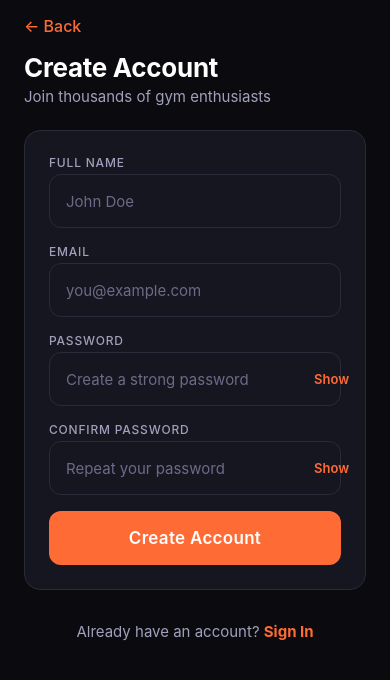
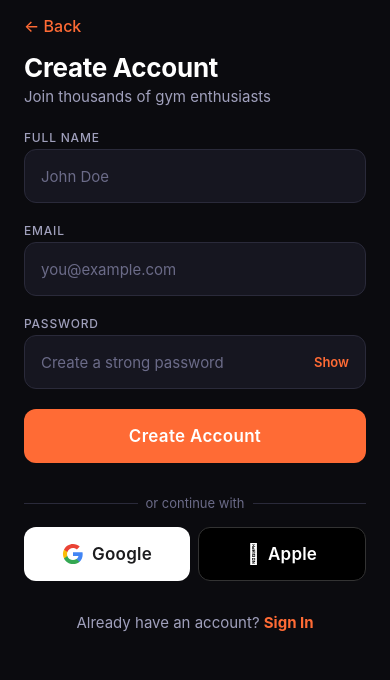
Before and after one commit to esiebomaj/Gymbuddy, a React Native app: screen /SignUp in a window 390 px wide. Shown: the top 680 px of the page. Built offline with nearby package versions, Linux system fonts and the light colour scheme.

Commit message:
feat: real Google SVG logo, splash screen branding, auth UI polish, remove logo from SignIn

```diff
--- a/src/components/common/SocialButton.tsx
+++ b/src/components/common/SocialButton.tsx
@@ -3,9 +3,9 @@ import {
   TouchableOpacity,
   Text,
   StyleSheet,
-  View,
   ActivityIndicator,
 } from 'react-native';
+import Svg, {Path} from 'react-native-svg';
 import {Colors, Spacing, Radius, Typography} from '../../theme';
 
 interface SocialButtonProps {
@@ -15,9 +15,24 @@ interface SocialButtonProps {
 }
 
 const GoogleLogo = () => (
-  <View style={styles.googleLogo}>
-    <Text style={styles.googleLogoText}>G</Text>
-  </View>
+  <Svg width={22} height={22} viewBox="0 0 24 24">
+    <Path
+      d="M22.56 12.25c0-.78-.07-1.53-.2-2.25H12v4.26h5.92c-.26 1.37-1.04 2.53-2.21 3.31v2.77h3.57c2.08-1.92 3.28-4.74 3.28-8.09z"
+      fill="#4285F4"
+    />
+    <Path
+      d="M12 23c2.97 0 5.46-.98 7.28-2.66l-3.57-2.77c-.98.66-2.23 1.06-3.71 1.06-2.86 0-5.29-1.93-6.16-4.53H2.18v2.84C3.99 20.53 7.7 23 12 23z"
+      fill="#34A853"
+    />
+    <Path
+      d="M5.84 14.09c-.22-.66-.35-1.36-.35-2.09s.13-1.43.35-2.09V7.07H2.18C1.43 8.55 1 10.22 1 12s.43 3.45 1.18 4.93l3.66-2.84z"
+      fill="#FBBC05"
+    />
+    <Path
+      d="M12 5.38c1.62 0 3.06.56 4.21 1.64l3.15-3.15C17.45 2.09 14.97 1 12 1 7.7 1 3.99 3.47 2.18 7.07l3.66 2.84c.87-2.6 3.3-4.53 6.16-4.53z"
+      fill="#EA4335"
+    />
+  </Svg>
 );
 
 // Apple logo character (U+F8FF) renders as  on Apple devices
@@ -49,7 +64,7 @@ const SocialButton: React.FC<SocialButtonProps> = ({
               styles.buttonText,
               isGoogle ? styles.googleText : styles.appleText,
             ]}>
-            {isGoogle ? 'Continue with Google' : 'Continue with Apple'}
+            {isGoogle ? 'Google' : 'Apple'}
           </Text>
         </>
       )}
@@ -59,6 +74,7 @@ const SocialButton: React.FC<SocialButtonProps> = ({
 
 const styles = StyleSheet.create({
   button: {
+    flex: 1,
     flexDirection: 'row',
     alignItems: 'center',
     justifyContent: 'center',
@@ -73,19 +89,6 @@ const styles = StyleSheet.create({
     backgroundColor: Colors.appleBg,
     borderWidth: 1,
     borderColor: '#333333',
-  },
-  googleLogo: {
-    width: 22,
-    height: 22,
-    borderRadius: 11,
-    justifyContent: 'center',
-    alignItems: 'center',
-  },
-  googleLogoText: {
-    fontSize: 17,
-    fontWeight: '700',
-    color: '#4285F4',
-    lineHeight: 22,
   },
   appleLogoText: {
     fontSize: 20,
--- a/src/screens/auth/SignInScreen.tsx
+++ b/src/screens/auth/SignInScreen.tsx
@@ -14,9 +14,9 @@ import {SafeAreaView} from 'react-native-safe-area-context';
 import {NativeStackNavigationProp} from '@react-navigation/native-stack';
 import {AuthStackParamList} from '../../navigation/types';
 import {Colors, Spacing, Radius, Typography} from '../../theme';
-import {Dumbbell} from 'lucide-react-native';
 import InputField from '../../components/common/InputField';
 import PrimaryButton from '../../components/common/PrimaryButton';
+import SocialButton from '../../components/common/SocialButton';
 import {useAuth} from '../../context/AuthContext';
 
 type Props = {
@@ -28,8 +28,9 @@ const SignInScreen: React.FC<Props> = ({navigation}) => {
   const [password, setPassword] = useState('');
   const [errors, setErrors] = useState<{email?: string; password?: string}>({});
   const [loading, setLoading] = useState(false);
+  const [socialLoading, setSocialLoading] = useState<'google' | 'apple' | null>(null);
 
-  const {signIn} = useAuth();
+  const {signIn, signInWithGoogle, signInWithApple} = useAuth();
 
   const validate = (): boolean => {
     const newErrors: typeof errors = {};
@@ -59,6 +60,28 @@ const SignInScreen: React.FC<Props> = ({navigation}) => {
     }
   };
 
+  const handleGoogleSignIn = async () => {
+    setSocialLoading('google');
+    try {
+      await signInWithGoogle();
+    } catch (error: any) {
+      Alert.alert('Google Sign In Failed', error.message ?? 'Something went wrong.');
+    } finally {
+      setSocialLoading(null);
+    }
+  };
+
+  const handleAppleSignIn = async () => {
+    setSocialLoading('apple');
+    try {
+      await signInWithApple();
+    } catch (error: any) {
+      Alert.alert('Apple Sign In Failed', error.message ?? 'Something went wrong.');
+    } finally {
+      setSocialLoading(null);
+    }
+  };
+
   return (
     <SafeAreaView style={styles.container} edges={['top', 'bottom']}>
       <StatusBar barStyle="light-content" backgroundColor={Colors.background} />
@@ -72,10 +95,6 @@ const SignInScreen: React.FC<Props> = ({navigation}) => {
 
           {/* ── Hero ── */}
           <View style={styles.hero}>
-            <View style={styles.logoContainer}>
-              <Dumbbell size={44} color={Colors.primary} strokeWidth={1.6} />
-            </View>
-            <Text style={styles.appName}>GymBuddy</Text>
             <Text style={styles.title}>Welcome Back</Text>
             <Text style={styles.subtitle}>
               Sign in to continue your fitness journey
@@ -83,7 +102,7 @@ const SignInScreen: React.FC<Props> = ({navigation}) => {
           </View>
 
           {/* ── Form ── */}
-          <View style={styles.card}>
+          <View style={styles.form}>
             <InputField
               label="Email"
               placeholder="you@example.com"
@@ -123,6 +142,26 @@ const SignInScreen: React.FC<Props> = ({navigation}) => {
             <PrimaryButton title="Sign In" onPress={handleSignIn} loading={loading} />
           </View>
 
+          {/* ── Social ── */}
+          <View style={styles.orRow}>
+            <View style={styles.orLine} />
+            <Text style={styles.orText}>or continue with</Text>
+            <View style={styles.orLine} />
+          </View>
+
+          <View style={styles.socialStack}>
+            <SocialButton
+              provider="google"
+              onPress={handleGoogleSignIn}
+              loading={socialLoading === 'google'}
+            />
+            <SocialButton
+              provider="apple"
+              onPress={handleAppleSignIn}
+              loading={socialLoading === 'apple'}
+            />
+          </View>
+
           {/* ── Footer ── */}
           <View style={styles.footer}>
             <Text style={styles.footerText}>New to GymBuddy? </Text>
@@ -155,24 +194,6 @@ const styles = StyleSheet.create({
     paddingTop: Spacing.xxl,
     paddingBottom: Spacing.xl,
   },
-  logoContainer: {
-    width: 88,
-    height: 88,
-    borderRadius: Radius.xl,
-    backgroundColor: Colors.surfaceElevated,
-    borderWidth: 1.5,
-    borderColor: Colors.border,
-    justifyContent: 'center',
-    alignItems: 'center',
-    marginBottom: Spacing.md,
-  },
-  appName: {
-    ...Typography.label,
-    color: Colors.primary,
-    letterSpacing: 3,
-    textTransform: 'uppercase',
-    marginBottom: Spacing.sm,
-  },
   title: {
     ...Typography.h2,
     color: Colors.textPrimary,
@@ -195,6 +216,10 @@ const styles = StyleSheet.create({
     marginBottom: Spacing.lg,
     marginTop: -Spacing.xs,
   },
+  form: {
+    gap: Spacing.xs,
+    marginBottom: Spacing.sm,
+  },
   forgotText: {
     color: Colors.primary,
     fontSize: 14,
@@ -215,6 +240,26 @@ const styles = StyleSheet.create({
     fontSize: 15,
     fontWeight: '700',
   },
+  orRow: {
+    flexDirection: 'row',
+    alignItems: 'center',
+    marginTop: Spacing.lg,
+    marginBottom: Spacing.md,
+    gap: Spacing.sm,
+  },
+  orLine: {
+    flex: 1,
+    height: 1,
+    backgroundColor: Colors.border,
+  },
+  orText: {
+    ...Typography.bodySmall,
+    color: Colors.textMuted,
+  },
+  socialStack: {
+    flexDirection: 'row',
+    gap: Spacing.sm,
+  },
 });
 
 export default SignInScreen;
--- a/src/screens/auth/SignUpScreen.tsx
+++ b/src/screens/auth/SignUpScreen.tsx
@@ -7,6 +7,7 @@ import {
   TouchableOpacity,
   KeyboardAvoidingView,
   Platform,
+  Alert,
   StatusBar,
 } from 'react-native';
 import {SafeAreaView} from 'react-native-safe-area-context';
@@ -15,6 +16,8 @@ import {AuthStackParamList} from '../../navigation/types';
 import {Colors, Spacing, Radius, Typography} from '../../theme';
 import InputField from '../../components/common/InputField';
 import PrimaryButton from '../../components/common/PrimaryButton';
+import SocialButton from '../../components/common/SocialButton';
+import {useAuth} from '../../context/AuthContext';
 
 type Props = {
   navigation: NativeStackNavigationProp<AuthStackParamList, 'SignUp'>;
@@ -24,7 +27,6 @@ interface FormErrors {
   name?: string;
   email?: string;
   password?: string;
-  confirmPassword?: string;
 }
 
 interface StrengthInfo {
@@ -86,8 +88,10 @@ const SignUpScreen: React.FC<Props> = ({navigation}) => {
   const [name, setName] = useState('');
   const [email, setEmail] = useState('');
   const [password, setPassword] = useState('');
-  const [confirmPassword, setConfirmPassword] = useState('');
   const [errors, setErrors] = useState<FormErrors>({});
+  const [socialLoading, setSocialLoading] = useState<'google' | 'apple' | null>(null);
+
+  const {signInWithGoogle, signInWithApple} = useAuth();
 
   const validate = (): boolean => {
     const e: FormErrors = {};
@@ -96,8 +100,6 @@ const SignUpScreen: React.FC<Props> = ({navigation}) => {
     else if (!/\S+@\S+\.\S+/.test(email)) {e.email = 'Enter a valid email address';}
     if (!password) {e.password = 'Password is required';}
     else if (password.length < 6) {e.password = 'Password must be at least 6 characters';}
-    if (!confirmPassword) {e.confirmPassword = 'Please confirm your password';}
-    else if (password !== confirmPassword) {e.confirmPassword = 'Passwords do not match';}
     setErrors(e);
     return Object.keys(e).length === 0;
   };
@@ -112,6 +114,28 @@ const SignUpScreen: React.FC<Props> = ({navigation}) => {
       email: email.trim(),
       password,
     });
+  };
+
+  const handleGoogleSignUp = async () => {
+    setSocialLoading('google');
+    try {
+      await signInWithGoogle();
+    } catch (error: any) {
+      Alert.alert('Google Sign In Failed', error.message ?? 'Something went wrong.');
+    } finally {
+      setSocialLoading(null);
+    }
+  };
+
+  const handleAppleSignUp = async () => {
+    setSocialLoading('apple');
+    try {
+      await signInWithApple();
+    } catch (error: any) {
+      Alert.alert('Apple Sign In Failed', error.message ?? 'Something went wrong.');
+    } finally {
+      setSocialLoading(null);
+    }
   };
 
   return (
@@ -141,7 +165,7 @@ const SignUpScreen: React.FC<Props> = ({navigation}) => {
           </View>
 
           {/* ── Form ── */}
-          <View style={styles.card}>
+          <View style={styles.form}>
             <InputField
               label="Full Name"
               placeholder="John Doe"
@@ -173,18 +197,29 @@ const SignUpScreen: React.FC<Props> = ({navigation}) => {
             />
             {password.length > 0 && <PasswordStrengthBar password={password} />}
 
-            <InputField
-              label="Confirm Password"
-              placeholder="Repeat your password"
-              value={confirmPassword}
-              onChangeText={t => { setConfirmPassword(t); clearError('confirmPassword'); }}
-              isPassword
-              error={errors.confirmPassword}
-            />
-
             <PrimaryButton
               title="Create Account"
               onPress={handleSignUp}
+            />
+          </View>
+
+          {/* ── Social ── */}
+          <View style={styles.orRow}>
+            <View style={styles.orLine} />
+            <Text style={styles.orText}>or continue with</Text>
+            <View style={styles.orLine} />
+          </View>
+
+          <View style={styles.socialStack}>
+            <SocialButton
+              provider="google"
+              onPress={handleGoogleSignUp}
+              loading={socialLoading === 'google'}
+            />
+            <SocialButton
+              provider="apple"
+              onPress={handleAppleSignUp}
+              loading={socialLoading === 'apple'}
             />
           </View>
 
@@ -230,6 +265,10 @@ const styles = StyleSheet.create({
     borderColor: Colors.border,
     padding: Spacing.lg,
   },
+  form: {
+    gap: Spacing.xs,
+    marginBottom: Spacing.sm,
+  },
   footer: {
     flexDirection: 'row',
     justifyContent: 'center',
@@ -238,6 +277,26 @@ const styles = StyleSheet.create({
   },
   footerText: {color: Colors.textSecondary, fontSize: 15},
   footerLink: {color: Colors.primary, fontSize: 15, fontWeight: '700'},
+  orRow: {
+    flexDirection: 'row',
+    alignItems: 'center',
+    marginTop: Spacing.lg,
+    marginBottom: Spacing.md,
+    gap: Spacing.sm,
+  },
+  orLine: {
+    flex: 1,
+    height: 1,
+    backgroundColor: Colors.border,
+  },
+  orText: {
+    ...Typography.bodySmall,
+    color: Colors.textMuted,
+  },
+  socialStack: {
+    flexDirection: 'row',
+    gap: Spacing.sm,
+  },
 });
 
 export default SignUpScreen;
```
Also changed, not shown: App.tsx (+33 -0 lines), src/context/AuthContext.tsx (+32 -0 lines), src/services/googleAuth.ts (+13 -10 lines), 1 other file (tests, documents, lock files or other folders).
